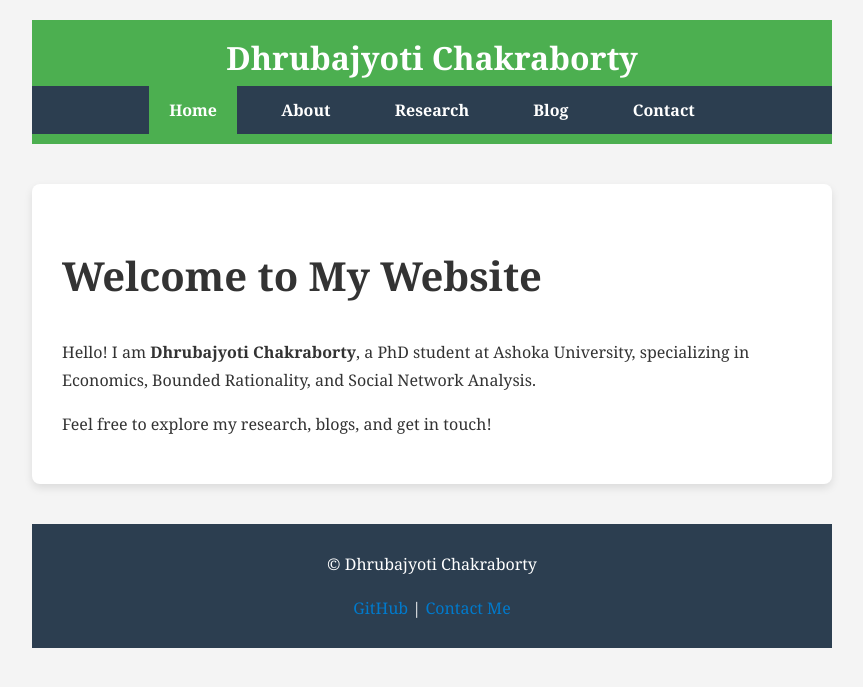
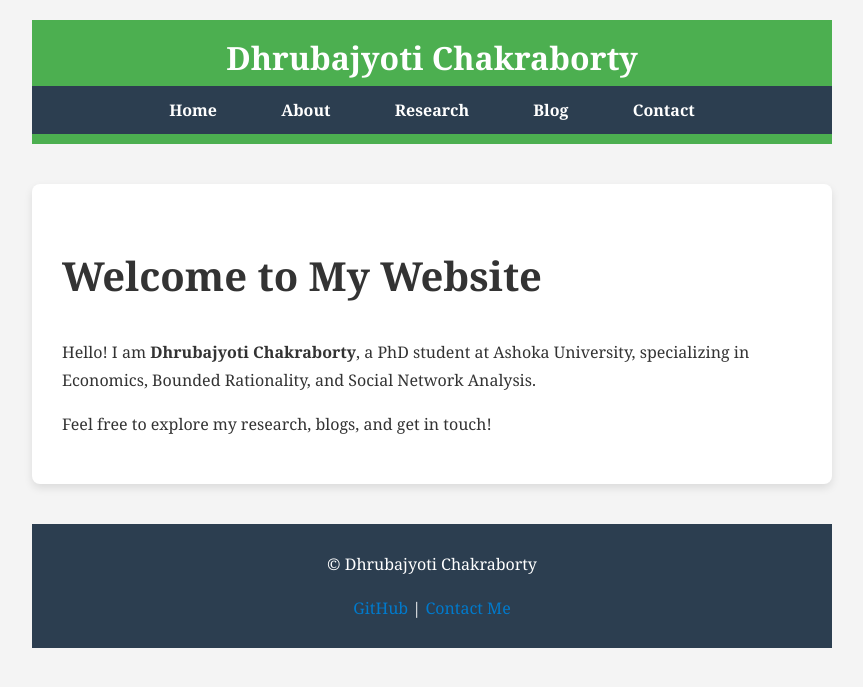
Before and after one commit to dhruba-c/dhruba-c.github.io, a Jekyll site: the page built from index.md, in a window 1280 px wide. Shown: the top 687 px of the page, without its empty margins (208-1071 px from the left). Built offline with Jekyll 4.4.1, drawn with Linux system fonts in a browser that asks for light colours.

Commit message:
Update default.html

```diff
--- a/_layouts/default.html
+++ b/_layouts/default.html
@@ -12,8 +12,8 @@
       <h1>{{ site.title }}</h1>
 			<nav>
     <ul>
-        <li><a href="{{ "/" | relative_url }}" class="{% if page.url == "/" %}active{% endif %}">Home</a></li>
-        <li><a href="{{ "/about" | relative_url }}" class="{% if page.url == "/about" %}active{% endif %}">About</a></li>
+        <li><a href="{{ " " | relative_url }}" class="{% if page.url == " " %}active{% endif %}">Home</a></li>
+        <li><a href="{{ "/about" | relative_url }}" class="{% if page.url contains "about" %}active{% endif %}">About</a></li>
         <li><a href="{{ "/research" | relative_url }}" class="{% if page.url contains "research" %}active{% endif %}">Research</a></li>
         <li><a href="{{ "/blog" | relative_url }}" class="{% if page.url contains "blog" %}active{% endif %}">Blog</a></li>
         <li><a href="{{ "/contact" | relative_url }}" class="{% if page.url contains "contact" %}active{% endif %}">Contact</a></li>
```
